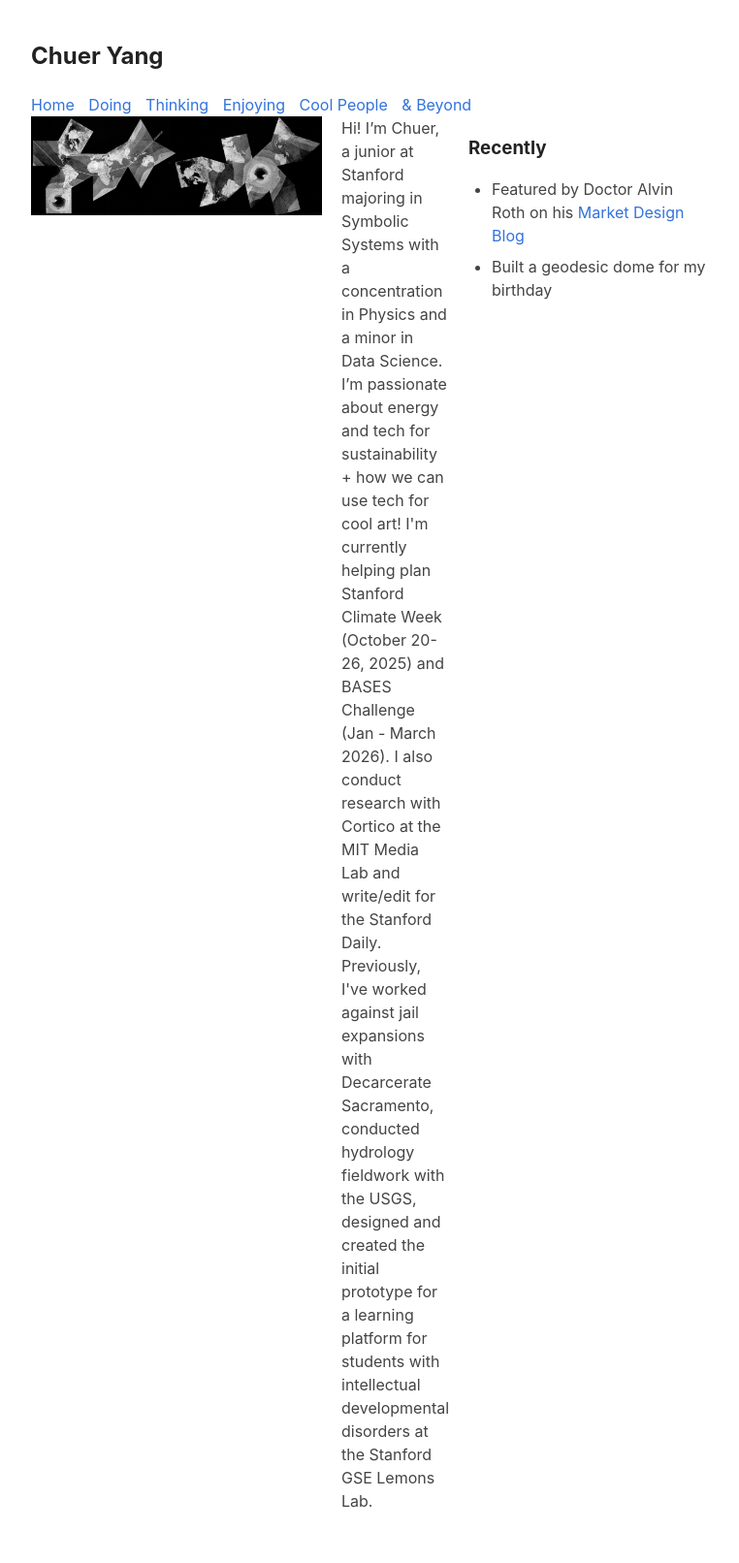
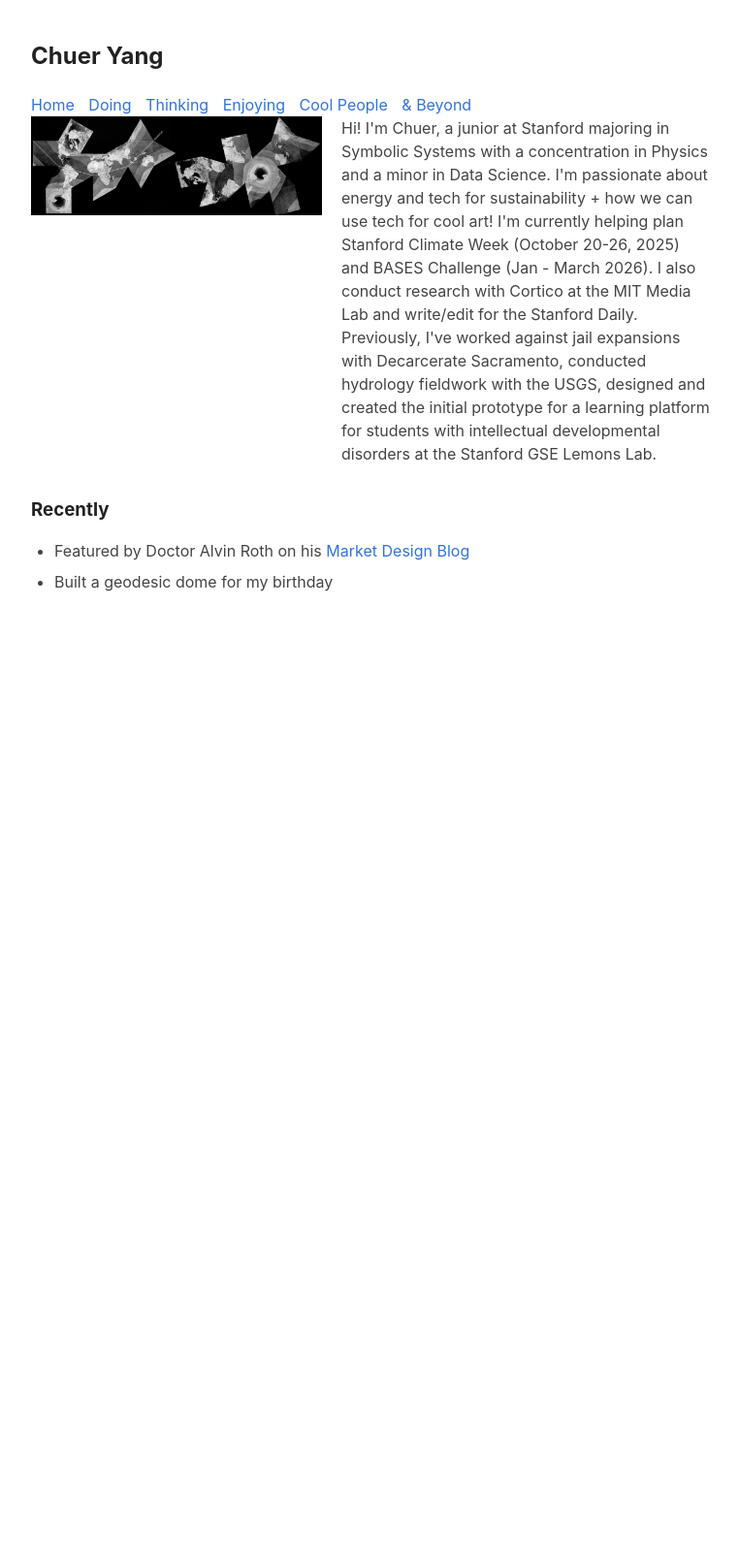
Before and after one commit to chuery/chuer, a Jekyll site: the page built from index.md, in a window 1280 px wide. Shown: the whole page at 97% size, without its empty margins (248-1010 px from the left). Built offline with Jekyll 4.4.1, drawn with Linux system fonts in a browser that asks for light colours; after the commit the page ends 900 px from its top, so only the background shows below that.

Commit message:
formatting

```diff
--- a/index.md
+++ b/index.md
@@ -9,12 +9,13 @@
 
   <p style="flex: 1; margin: 0;">
 
-    Hi! I’m Chuer, a junior at Stanford majoring in Symbolic Systems with a concentration in Physics and a minor in Data Science. I’m passionate about energy and tech for sustainability +  how we can use tech for cool art!
+    Hi! I'm Chuer, a junior at Stanford majoring in Symbolic Systems with a concentration in Physics and a minor in Data Science. I'm passionate about energy and tech for sustainability +  how we can use tech for cool art!
 
     I'm currently helping plan Stanford Climate Week (October 20-26, 2025) and BASES Challenge (Jan - March 2026). I also conduct research with Cortico at the MIT Media Lab and write/edit for the Stanford Daily.
 
     Previously, I've worked against jail expansions with Decarcerate Sacramento, conducted hydrology fieldwork with the USGS, designed and created the initial prototype for a learning platform for students with intellectual developmental disorders at the Stanford GSE Lemons Lab.
   </p>
+</div>
 
 <!-- Recently section -->
 <div style="max-width: 700px; margin-bottom: 2rem;">
@@ -24,4 +25,3 @@
     <li style="margin-bottom: 0.5rem;">Built a geodesic dome for my birthday</li>
   </ul>
 </div>
-</div>
```
